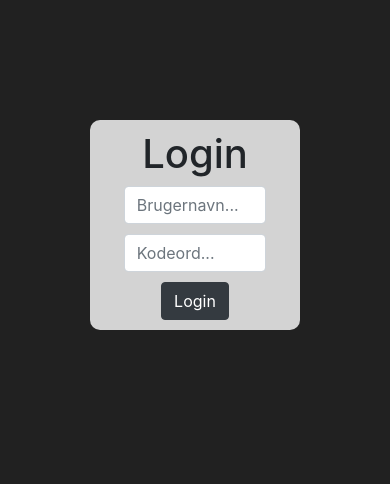
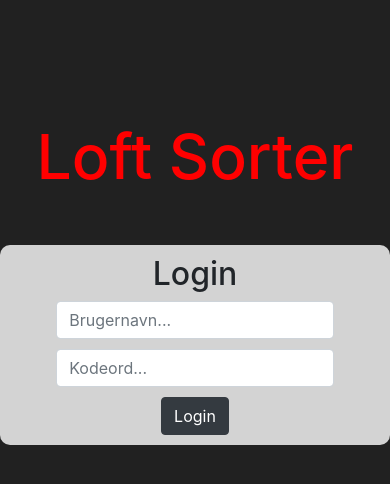
Before and after one commit to RasmusAChr/LOFTSORT, a PHP site: page /login.php in a window 390 px wide. Shown: the top 484 px of the page. Run offline with PHP 8.4, Linux system fonts and the light colour scheme.

Commit message:
loginresponsive part1

```diff
--- a/header.php
+++ b/header.php
@@ -14,7 +14,8 @@
 
 <html lang="en" xmlns="http://www.w3.org/1999/xhtml">
 <head>
-    <meta charset="utf-8" />
+    <meta charset="utf-8">
+    <meta name="viewport" content= "width=device-width, initial-scale=1.0">
     <link rel="stylesheet" href="styles/style.css">
     <link rel="stylesheet" href="styles/loginstyle.css">
     <title>Loft sortering</title>
--- a/login.php
+++ b/login.php
@@ -1,10 +1,13 @@
 <?php
     include_once 'header.php';
 ?>
+    <h1 id="loginTitle">Loft Sorter</h1>
+
     <div id="logininnerwrap">
+
         <div id="main" class="col-md-12">
 
-            <h1>Login</h1>
+            <h2>Login</h2>
 
             <section>
                 <form class="login-form" action="includes/login.inc.php" method="post">
--- a/styles/loginstyle.css
+++ b/styles/loginstyle.css
@@ -1,3 +1,21 @@
+#loginTitle {
+    color: white;
+    text-align: center;
+    margin-bottom: 50px;
+    font-size:80px;
+}
+
+@media screen and (max-width: 480px) {
+    #loginTitle {
+        width: 100vw;
+        font-size:16vw;
+        color: red !important;
+    }
+    #logininnerwrap {
+        margin: 0 0 0 0 !important;
+    }
+}
+
 #logininnerwrap {
     text-align: center;
     margin: 0 20% 0 20%;
```
